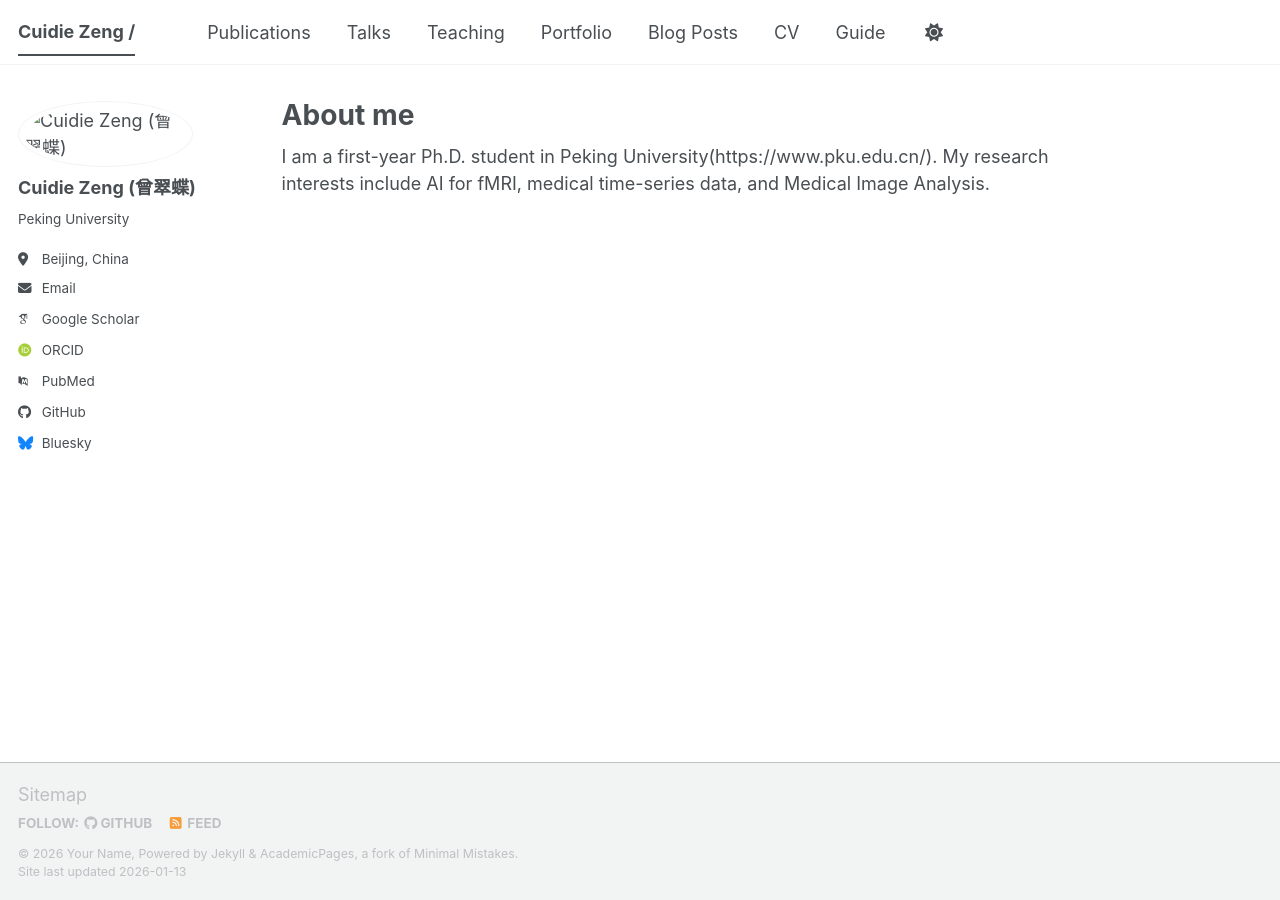
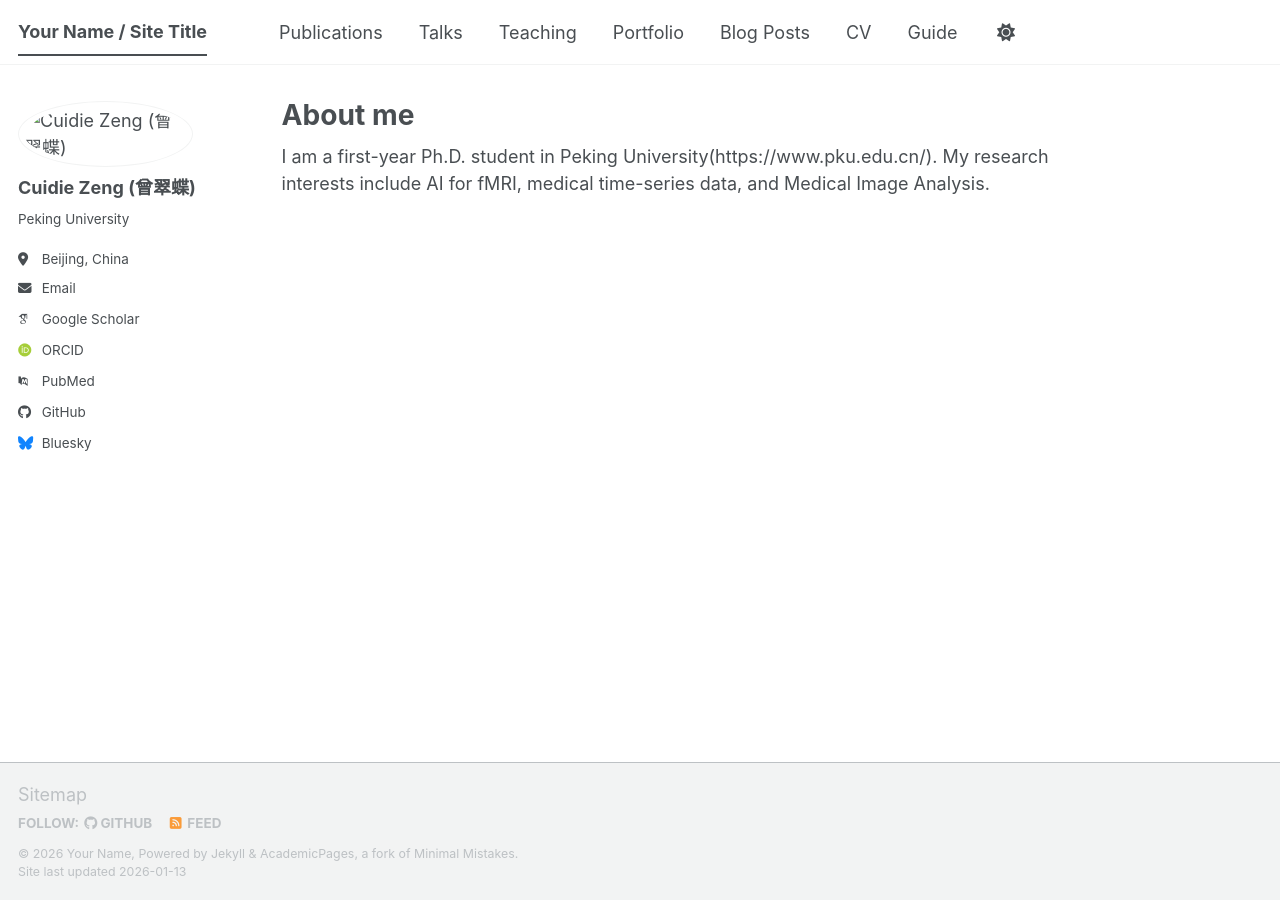
Before and after one commit to dd-blip/dd-blip.github.io, a Jekyll site: the page built from _pages/about.md, in a window 1280 px wide. Built offline with Jekyll 4.4.1, drawn with Linux system fonts in a browser that asks for light colours; some web fonts are replaced; a script bundle is joined from its source files by our own code; library files that are not in the unit come from our copies.

Commit message:
Update _config.yml

```diff
--- a/_config.yml
+++ b/_config.yml
@@ -9,7 +9,7 @@
 # Basic Site Settings
 locale                   : "en-US"
 site_theme               : "default" # The available themes options are "default", "air", "sunrise", "mint", "dirt" and "contrast"
-title                    : "Cuidie Zeng /" #Your Name / Site Title
+title                    : "Your Name / Site Title" #Your Name / Site Title
 title_separator          : "-"
 name                     : &name "Your Name"
 description              : &description "Your Name's academic portfolio"   # Update this with a general description of your site, this is the default if not overridden by a page
```
